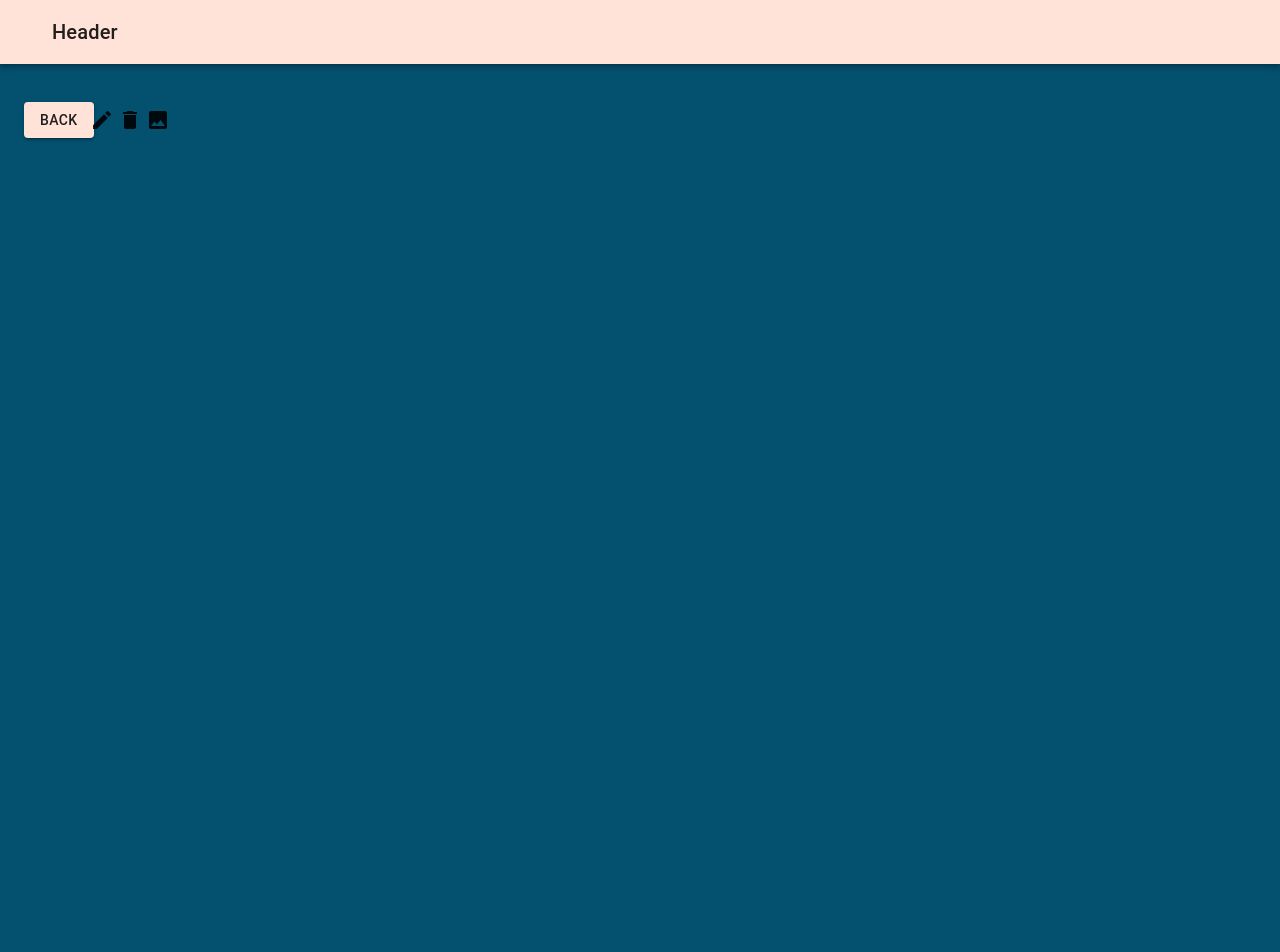
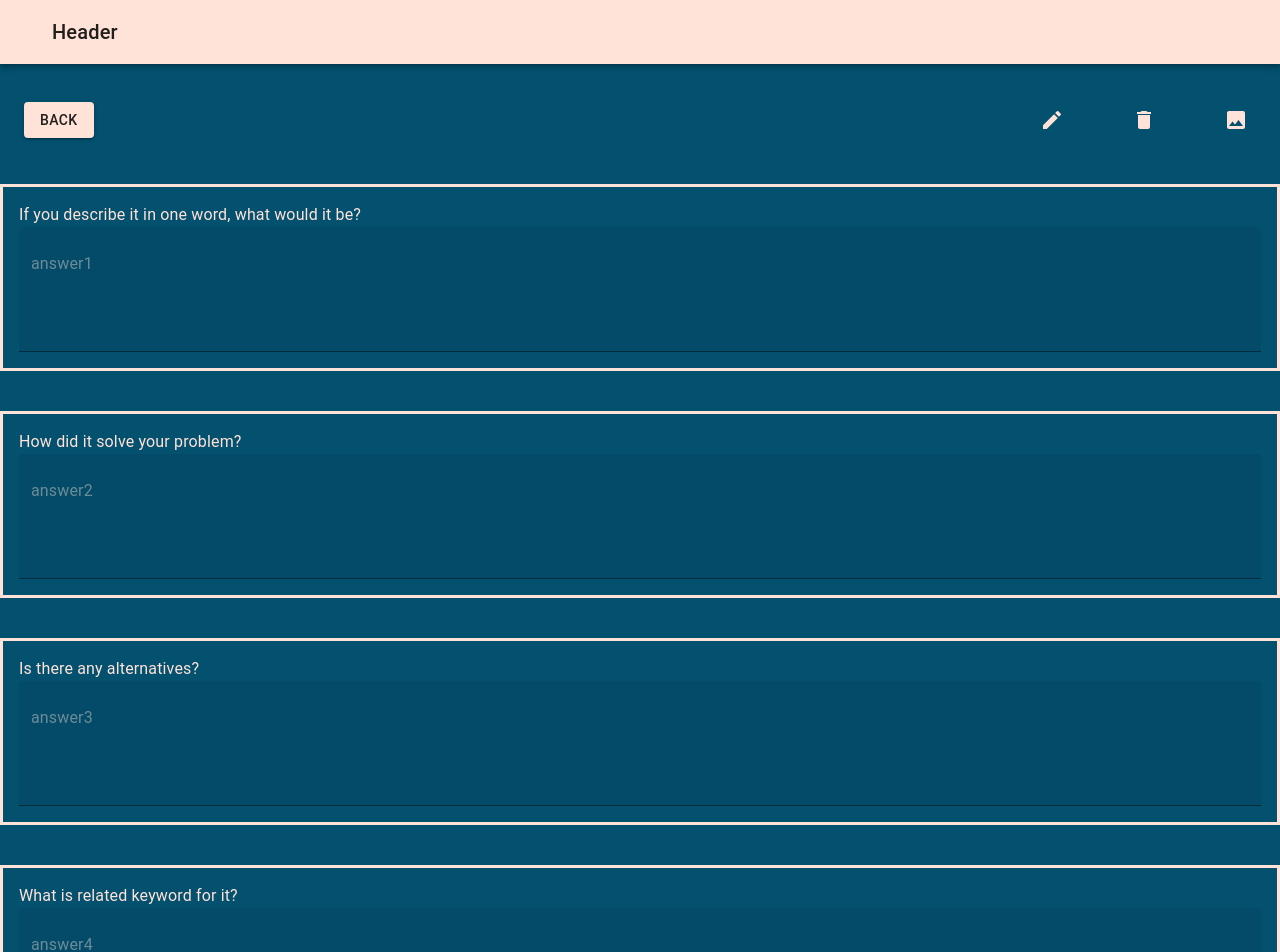
Before and after one commit to Ayut0/five_simple_questions, a React (Create React App) app: page /detail/0 in a window 1280 px wide. Shown: the top 952 px of the page. Before the commit the page ends 800 px from the top, so only its background shows below. Built offline with nearby package versions, Linux system fonts and the light colour scheme.

Commit message:
Finished styling

```diff
--- /dev/null
+++ b/src/Contents/AnswerBox.js
@@ -0,0 +1,21 @@
+import TextField from "@mui/material/TextField";
+
+const AnswerBox = (props) => {
+  return (
+    <TextField
+      id="filled-multiline-static"
+      multiline
+      rows={4}
+      placeholder={props.answer}
+      variant="filled"
+      fullWidth
+      sx={{
+        "& .MuiInputBase-input": {
+          WebkitTextFillColor: "#FFE3D8",
+        },
+      }}
+    />
+  );
+};
+
+export default AnswerBox;
--- a/src/Contents/DetailView.js
+++ b/src/Contents/DetailView.js
@@ -1,9 +1,43 @@
+import { Grid, Box, Button } from "@mui/material";
+import QuestionAnswer from "./QuestionAnswer"
 import DetailToolBar from "./ToolBar"
 
 
 const DetailView = ()=>{
+    const questions = {
+        q1: "If you describe it in one word, what would it be?",
+        q2: "How did it solve your problem?",
+        q3: "Is there any alternatives?",
+        q4: "What is related keyword for it?",
+        q5: "If y0ou create an index, what would you do?"
+    }
+
+    const answers = {
+        q1: "answer1",
+        q2: "answer2",
+        q3: "answer3",
+        q4: "answer4",
+        q5: "answer5",
+
+    }
     return(
-        <DetailToolBar />
+        <Grid container spacing={5}>
+            <Grid item xs={12}>
+                <DetailToolBar />
+            </Grid>
+            {Object.keys(questions).map(ky =>(
+                <Grid item key={ky} xs={12}>
+                    <QuestionAnswer question={questions[ky]} answer={answers[ky]}/>
+                </Grid>
+            ))}
+            <Grid item xs={12}>
+                <Box textAlign="center">
+                    <Button variant="contained" color="primary">
+                        Save
+                    </Button>
+                </Box>
+            </Grid>
+        </Grid>
     )
 }
 
--- a/src/Contents/MediaCard.js
+++ b/src/Contents/MediaCard.js
@@ -1,5 +1,4 @@
 import styled from "@emotion/styled";
-// import { Card, CardActionArea, CardContent, CardMedia, Typography } from "@mui/material";
 import * as React from "react";
 import Card from "@mui/material/Card";
 import CardActions from "@mui/material/CardActions";
--- /dev/null
+++ b/src/Contents/QuestionAnswer.js
@@ -0,0 +1,12 @@
+import AnswerBox from "./AnswerBox"
+import QuestionBox from "./QuestionBox"
+
+const QuestionAnswer = (props) =>{
+    return (
+        <QuestionBox question={props.question}>
+            <AnswerBox answer={props.answer} />
+        </QuestionBox>
+    )
+}
+
+export default QuestionAnswer;
--- /dev/null
+++ b/src/Contents/QuestionBox.js
@@ -0,0 +1,12 @@
+import { Box } from "@mui/material"
+
+const QuestionBox = props =>{
+    return (
+      <Box border={3} p={2} sx={{ borderColor: "#FFE3D8", color: "#FFE3D8" }}>
+        {props.question}
+        {props.children}
+      </Box>
+    );
+}
+
+export default QuestionBox;
--- a/src/Contents/ToolBar.js
+++ b/src/Contents/ToolBar.js
@@ -2,28 +2,33 @@ import { Button, IconButton, Toolbar } from "@mui/material";
 import EditIcon from "@mui/icons-material/Edit";
 import DeleteIcon from "@mui/icons-material/Delete";
 import PhotoIcon from "@mui/icons-material/Photo";
-import Link from "@mui/material/Link";
+import Box from "@mui/material/Box";
+import { Link } from "react-router-dom";
+
 
 const DetailToolBar = (props) =>{
     return (
-      <Toolbar variant="dense">
+      <Toolbar
+        variant="dense"
+        sx={{ gap: 12, display: "flex", justifyContent: "space-between" }}
+      >
         <Link to="/">
           <Button variant="contained" color="primary">
             Back
           </Button>
         </Link>
         <h2>{props.title}</h2>
-        <div>
-          <IconButton edge="start" color="inherit" aria-label="menu">
+        <Box sx={{ gap: 8, display: "flex", justifyContent: "space-between" }}>
+          <IconButton edge="start" color="primary" aria-label="menu">
             <EditIcon />
           </IconButton>
-          <IconButton edge="start" color="inherit" aria-label="menu">
+          <IconButton edge="start" color="primary" aria-label="menu">
             <DeleteIcon />
           </IconButton>
-          <IconButton edge="start" color="inherit" aria-label="menu">
+          <IconButton edge="start" color="primary" aria-label="menu">
             <PhotoIcon />
           </IconButton>
-        </div>
+        </Box>
       </Toolbar>
     );
 }
```
